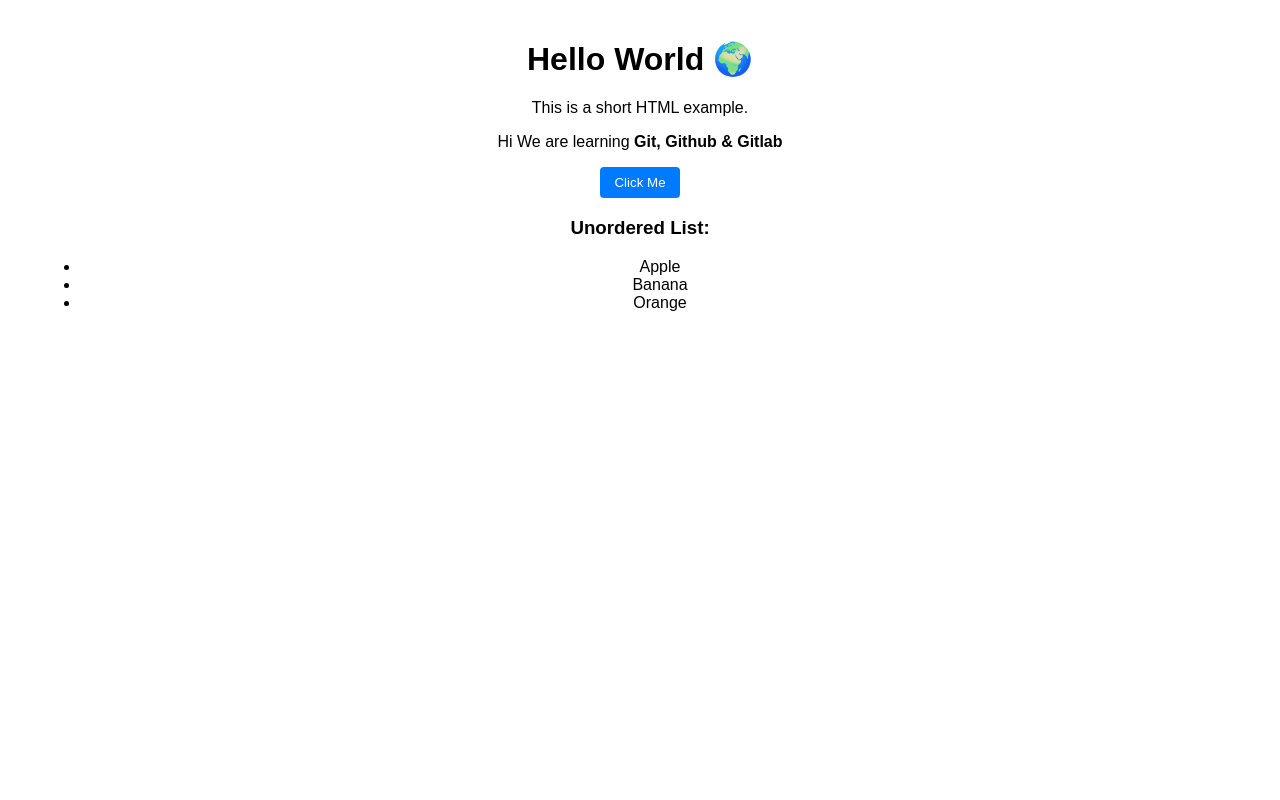
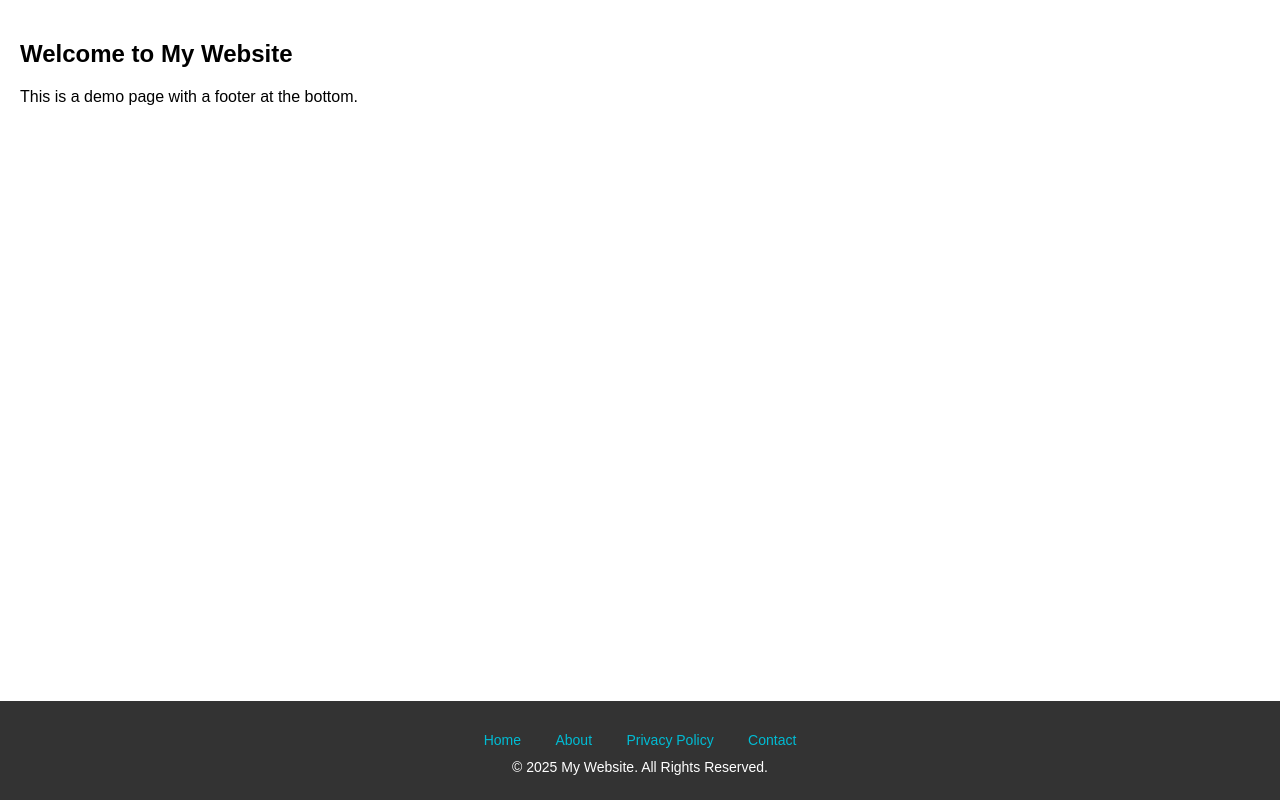
Before and after one commit to ajay9696gupta-star/MyProject, a plain HTML site: page footer.html in a window 1280 px wide. Drawn offline with Linux system fonts and the light colour scheme.

Commit message:
footer file 1.4

```diff
--- a/footer.html
+++ b/footer.html
@@ -1,27 +1,60 @@
 <!DOCTYPE html>
-<html>
+<html lang="en">
 <head>
-  <title>Expain Git & Github</title>
+  <meta charset="UTF-8">
+  <meta name="viewport" content="width=device-width, initial-scale=1.0">
+  <title>Footer Example</title>
   <style>
-    body { font-family: Arial, sans-serif; text-align: center; margin: 40px; }
-    button { padding: 8px 14px; border: none; border-radius: 4px;
-             background: #007bff; color: #fff; cursor: pointer; }
-    button:hover { background: #0056b3; }
+    body {
+      margin: 0;
+      font-family: Arial, sans-serif;
+      display: flex;
+      min-height: 100vh;
+      flex-direction: column;
+    }
+    footer {
+      background-color: #333;
+      color: white;
+      text-align: center;
+      padding: 20px 10px;
+      margin-top: auto;
+    }
+    footer .footer-links {
+      margin: 10px 0;
+    }
+    footer .footer-links a {
+      color: #00bcd4;
+      margin: 0 15px;
+      text-decoration: none;
+      font-size: 14px;
+    }
+    footer .footer-links a:hover {
+      text-decoration: underline;
+    }
+    footer p {
+      margin: 5px 0;
+      font-size: 14px;
+    }
   </style>
 </head>
 <body>
-  <h1>Hello World 🌍</h1>
-  <p>This is a short HTML example.</p>
-  <p> Hi
-  We are learning <b> Git, Github & Gitlab </b>
-  </p>
-  <button>Click Me</button>
 
-    <h3>Unordered List:</h3>
-  <ul>
-    <li>Apple</li>
-    <li>Banana</li>
-    <li>Orange</li>
-  </ul>
+  <!-- Page Content -->
+  <div style="flex:1; padding:20px;">
+    <h2>Welcome to My Website</h2>
+    <p>This is a demo page with a footer at the bottom.</p>
+  </div>
+
+  <!-- Footer Section -->
+  <footer>
+    <div class="footer-links">
+      <a href="#">Home</a>
+      <a href="#">About</a>
+      <a href="#">Privacy Policy</a>
+      <a href="#">Contact</a>
+    </div>
+    <p>&copy; 2025 My Website. All Rights Reserved.</p>
+  </footer>
+
 </body>
 </html>
```
